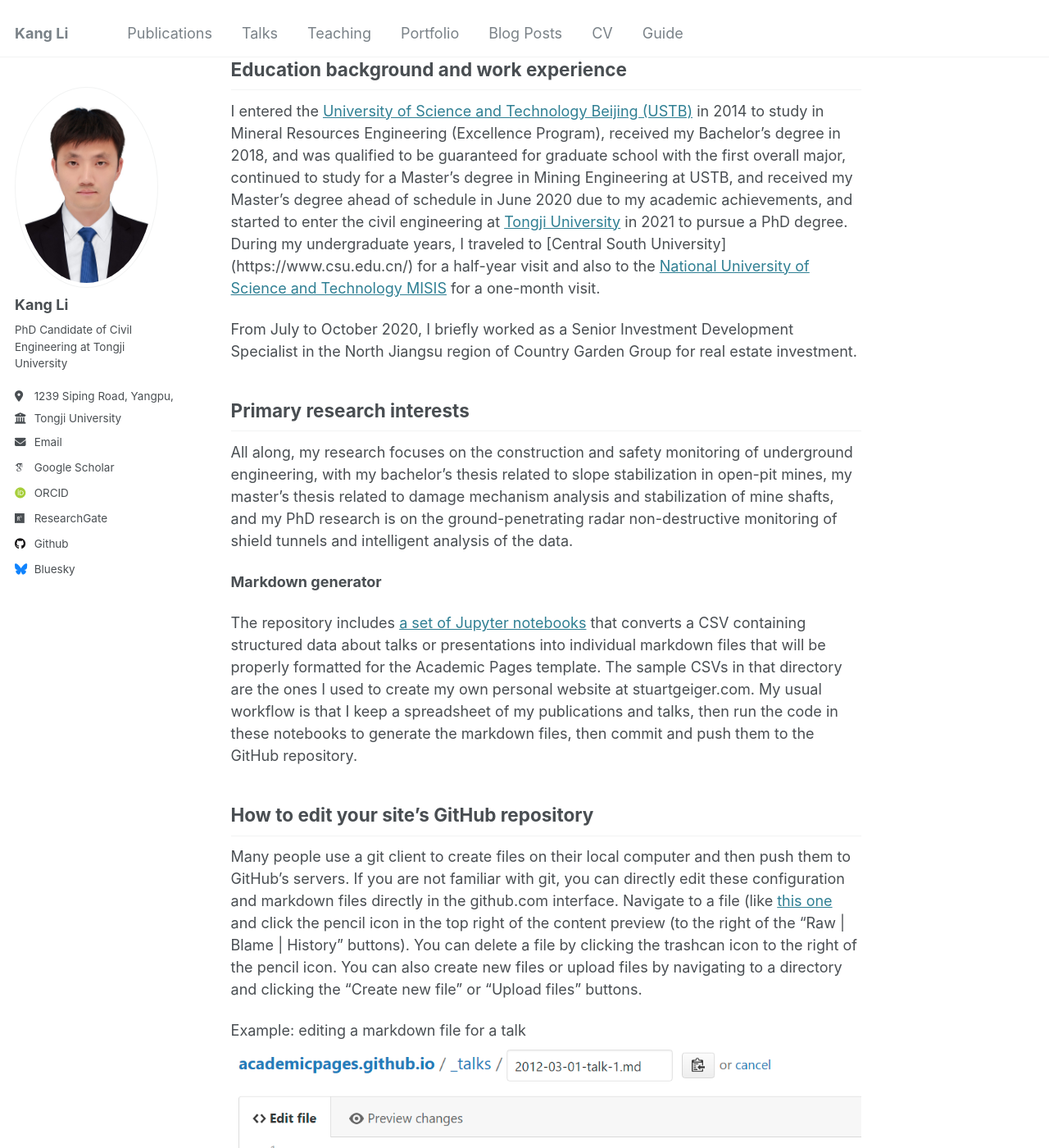
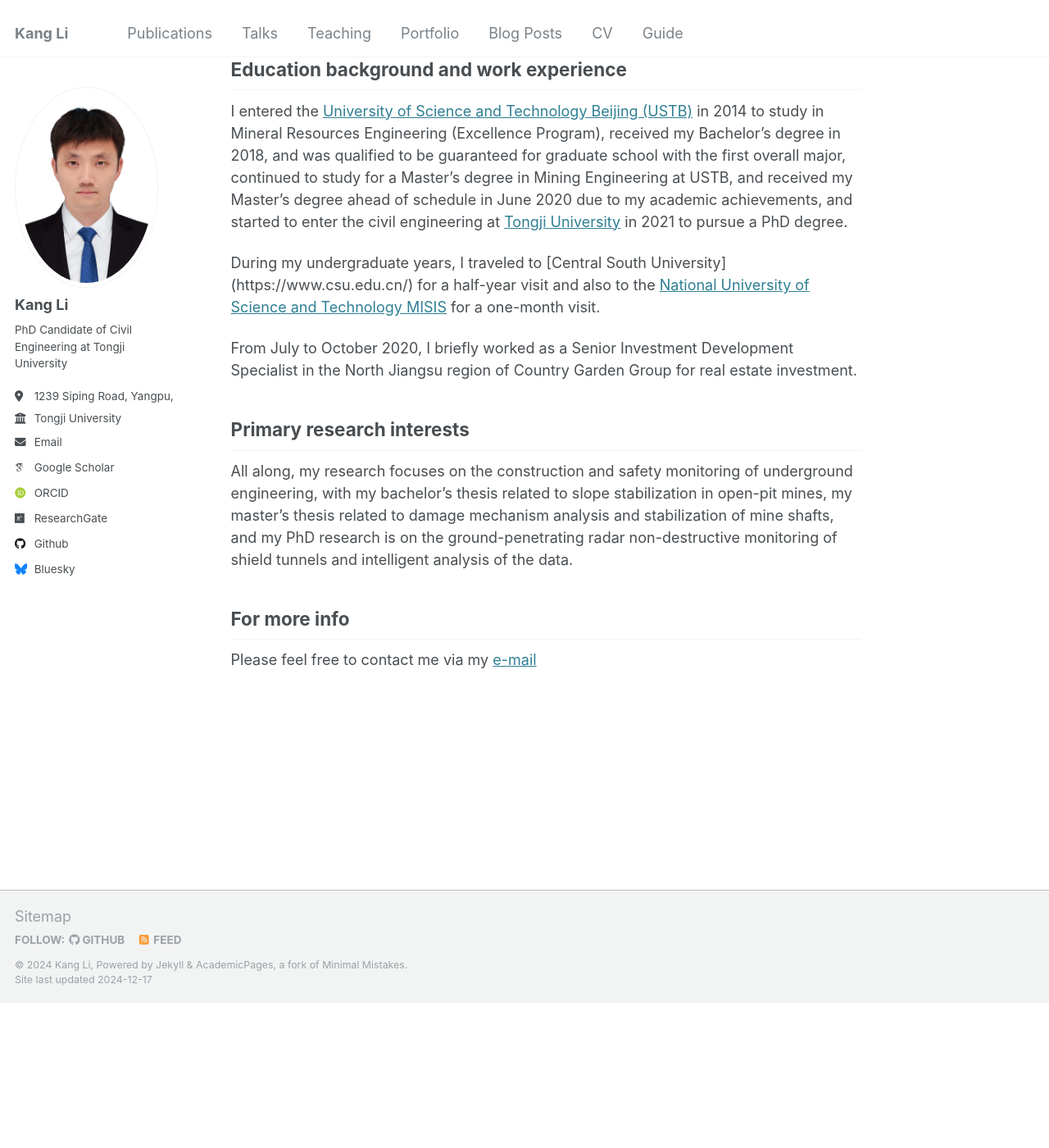
Before and after one commit to LIKANG2021/kangli_page.github.io, a Jekyll site: the page built from _pages/about.md, in a window 1280 px wide and 1400 px high, scrolled down 257 px. Shown: the whole window at 82% size. Built offline with Jekyll 4.4.1, drawn with Linux system fonts in a browser that asks for light colours; some web fonts are replaced; after the commit the page ends 1480 px from its top, so only the background shows below that; some of the changed text lies outside the part shown.

Commit message:
Update about.md

```diff
--- a/_pages/about.md
+++ b/_pages/about.md
@@ -11,7 +11,9 @@ Hi! This is Kang Li, now I am a PhD student of Civil Engineering in Tongji Unive
 
 Education background and work experience
 ------
-I entered the [University of Science and Technology Beijing (USTB)](https://www.ustb.edu.cn/) in 2014 to study in Mineral Resources Engineering (Excellence Program), received my Bachelor's degree in 2018, and was qualified to be guaranteed for graduate school with the first overall major, continued to study for a Master's degree in Mining Engineering at USTB, and received my Master's degree ahead of schedule in June 2020 due to my academic achievements, and started to enter the civil engineering at [Tongji University](https://www.tongji.edu.cn/) in 2021 to pursue a PhD degree. During my undergraduate years, I traveled to [Central South University] (https://www.csu.edu.cn/) for a half-year visit and also to the [National University of Science and Technology MISIS](https://misis.ru/) for a one-month visit.
+I entered the [University of Science and Technology Beijing (USTB)](https://www.ustb.edu.cn/) in 2014 to study in Mineral Resources Engineering (Excellence Program), received my Bachelor's degree in 2018, and was qualified to be guaranteed for graduate school with the first overall major, continued to study for a Master's degree in Mining Engineering at USTB, and received my Master's degree ahead of schedule in June 2020 due to my academic achievements, and started to enter the civil engineering at [Tongji University](https://www.tongji.edu.cn/) in 2021 to pursue a PhD degree.
+
+During my undergraduate years, I traveled to [Central South University] (https://www.csu.edu.cn/) for a half-year visit and also to the [National University of Science and Technology MISIS](https://misis.ru/) for a one-month visit.
 
 From July to October 2020, I briefly worked as a Senior Investment Development Specialist in the North Jiangsu region of Country Garden Group for real estate investment.
 
@@ -19,20 +21,6 @@ Primary research interests
 ------
 All along, my research focuses on the construction and safety monitoring of underground engineering, with my bachelor's thesis related to slope stabilization in open-pit mines, my master's thesis related to damage mechanism analysis and stabilization of mine shafts, and my PhD research is on the ground-penetrating radar non-destructive monitoring of shield tunnels and intelligent analysis of the data.
 
-
-
-**Markdown generator**
-
-The repository includes [a set of Jupyter notebooks](https://github.com/academicpages/academicpages.github.io/tree/master/markdown_generator
-) that converts a CSV containing structured data about talks or presentations into individual markdown files that will be properly formatted for the Academic Pages template. The sample CSVs in that directory are the ones I used to create my own personal website at stuartgeiger.com. My usual workflow is that I keep a spreadsheet of my publications and talks, then run the code in these notebooks to generate the markdown files, then commit and push them to the GitHub repository.
-
-How to edit your site's GitHub repository
-------
-Many people use a git client to create files on their local computer and then push them to GitHub's servers. If you are not familiar with git, you can directly edit these configuration and markdown files directly in the github.com interface. Navigate to a file (like [this one](https://github.com/academicpages/academicpages.github.io/blob/master/_talks/2012-03-01-talk-1.md) and click the pencil icon in the top right of the content preview (to the right of the "Raw | Blame | History" buttons). You can delete a file by clicking the trashcan icon to the right of the pencil icon. You can also create new files or upload files by navigating to a directory and clicking the "Create new file" or "Upload files" buttons.
-
-Example: editing a markdown file for a talk
-![Editing a markdown file for a talk](/images/editing-talk.png)
-
 For more info
 ------
-More info about configuring Academic Pages can be found in [the guide](https://academicpages.github.io/markdown/), the [growing wiki](https://github.com/academicpages/academicpages.github.io/wiki), and you can always [ask a question on GitHub](https://github.com/academicpages/academicpages.github.io/discussions). The [guides for the Minimal Mistakes theme](https://mmistakes.github.io/minimal-mistakes/docs/configuration/) (which this theme was forked from) might also be helpful.
+Please feel free to contact me via my [e-mail](kaangli@outlook.com)
```
